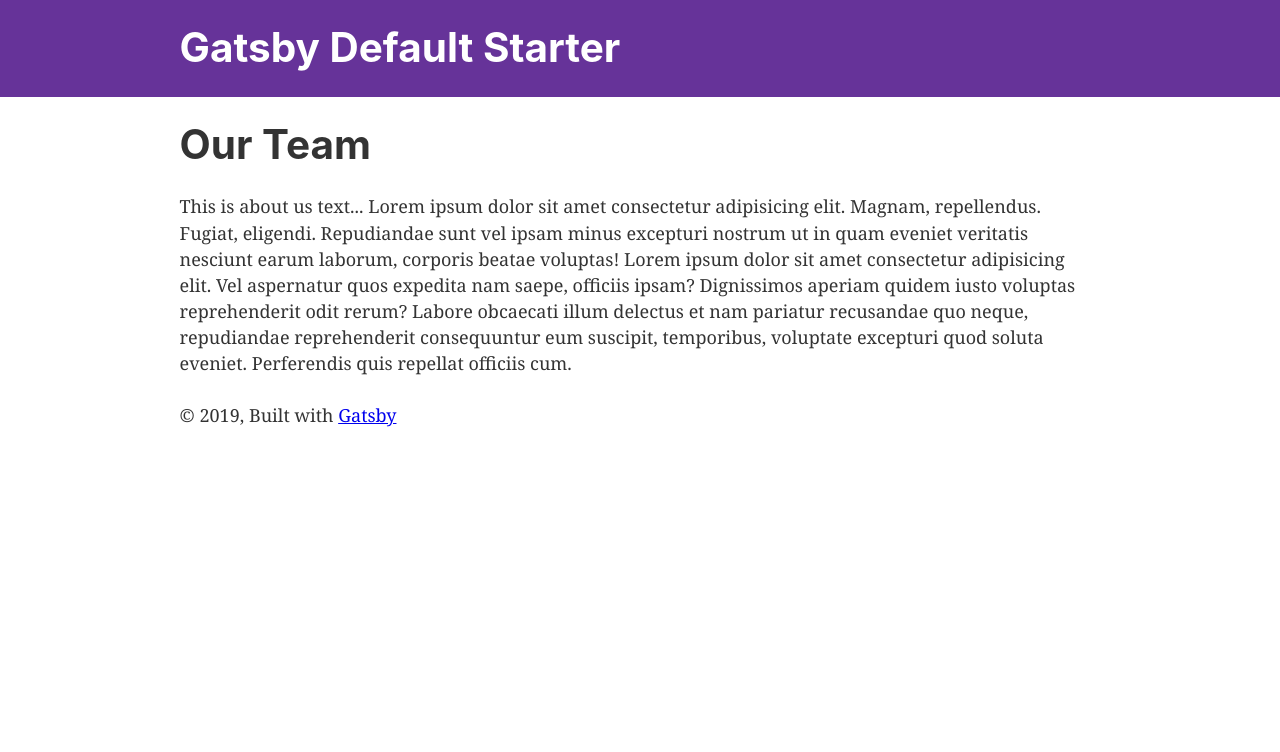
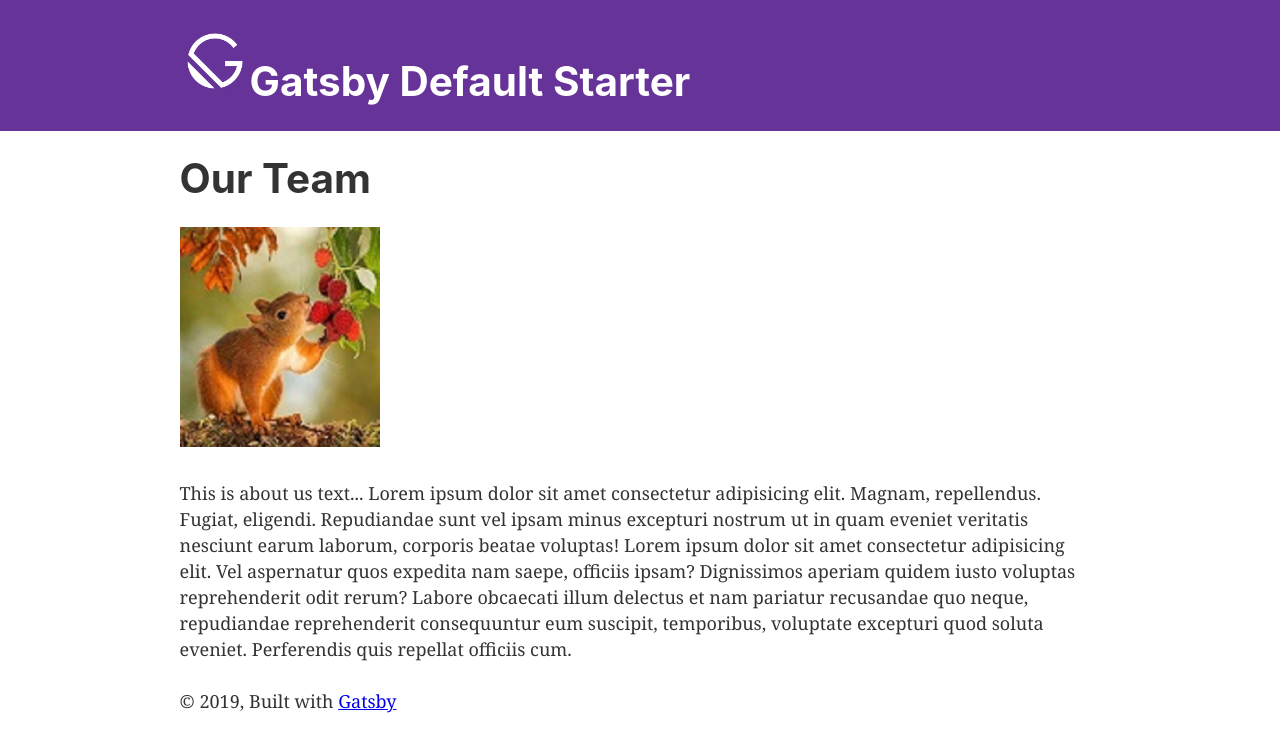
Before and after one commit to YaroslavW/gatsby2, a Gatsby site: page /company/team in a window 1280 px wide. Built offline with nearby package versions, Linux system fonts and the light colour scheme; Gatsby itself is replaced by a stand-in of ours.

Commit message:
Assets - add img simple method

```diff
--- a/src/components/header.js
+++ b/src/components/header.js
@@ -1,6 +1,7 @@
 import { Link } from "gatsby"
 import PropTypes from "prop-types"
 import React from "react"
+import Logo from '../images/gatsby-icon.png'
 
 const Header = ({ siteTitle }) => (
   <header
@@ -24,6 +25,12 @@ const Header = ({ siteTitle }) => (
             textDecoration: `none`,
           }}
         >
+          <img
+          style={{
+            width:'70px',
+            marginBottom:'0'
+          }}
+          src={Logo} alt="Logo" />
           {siteTitle}
         </Link>
       </h1>
--- a/src/pages/company/team.js
+++ b/src/pages/company/team.js
@@ -1,10 +1,18 @@
 import React from 'react'
 import Layout from '../../components/layout'
+import Img from '../../images/400_n.jpg'
+
+
 const Team = () => {
   return (
     <Layout>
       <div>
         <h1>Our Team</h1>
+        <img
+        style={{
+          width:'200px'
+        }}
+        src={Img} alt="img" />
         <p>
           This is about us text... Lorem ipsum dolor sit amet consectetur
           adipisicing elit. Magnam, repellendus. Fugiat, eligendi. Repudiandae
```
Also changed, not shown: src/images/400_n.jpg (added).
